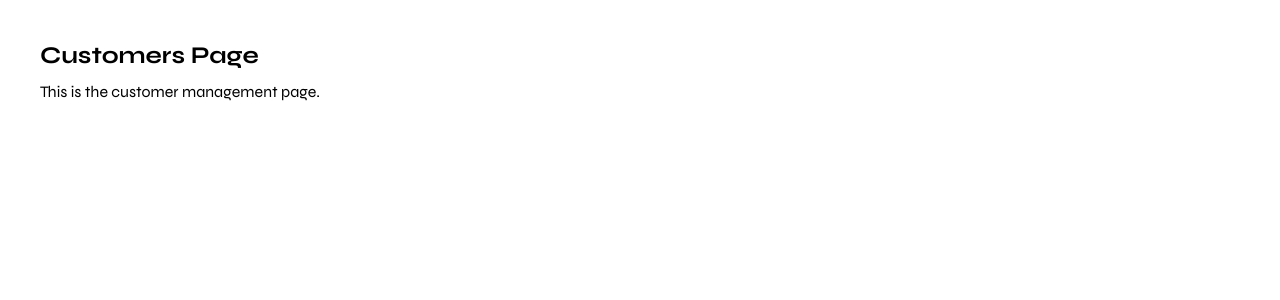
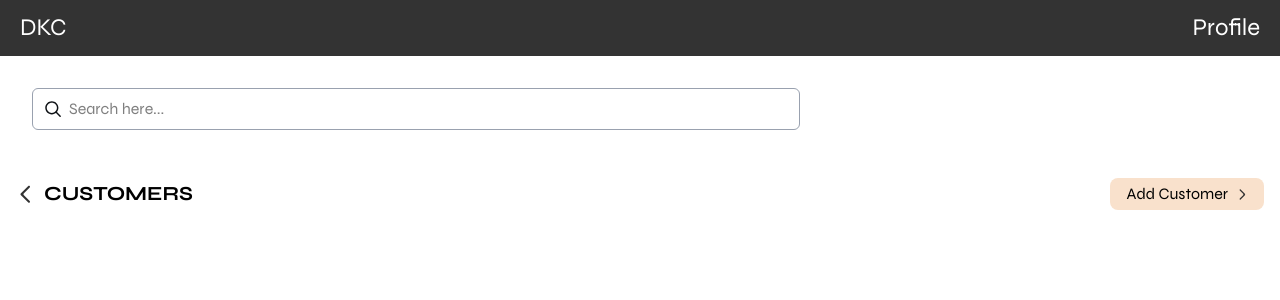
Before and after one commit to kartiksathwara/POS, a React (Vite) app: page /customer in a window 1280 px wide. Shown: the top 300 px of the page. Built offline with nearby package versions, Linux system fonts and the light colour scheme.

Commit message:
customer ui

```diff
--- a/index.html
+++ b/index.html
@@ -5,8 +5,9 @@
   <meta charset="UTF-8" />
   <link rel="icon" type="image/svg+xml" href="/vite.svg" />
   <meta name="viewport" content="width=device-width, initial-scale=1.0" />
-  <title>Vite + React + TS</title>
+  <title>POS-DKC</title>
   <link href="https://fonts.googleapis.com/css2?family=Syne:wght@400..800&display=swap" rel="stylesheet" />
+  <link href="https://fonts.googleapis.com/icon?family=Material+Icons" rel="stylesheet">
 </head>
 
 <body>
--- a/src/components/Customers.tsx
+++ b/src/components/Customers.tsx
@@ -1,11 +1,36 @@
+import Header from "./Header"
+import SearchBar from "./SearchBar"
 
 const Customers = () => {
-  return (
-	<div className="p-10">
-	<h1 className="text-2xl font-bold">Customers Page</h1>
-	<p className="mt-2">This is the customer management page.</p>
-  </div>
-  )
+	return (
+		<div>
+			<Header />
+			<div>
+				<div>
+					<SearchBar />
+					<div className="flex justify-between items-center p-4">
+						<div className="flex items-center">
+							<span className=" mr-2">
+								<svg xmlns="http://www.w3.org/2000/svg" width="20" height="21" viewBox="0 0 20 21" fill="none">
+									<path d="M12.2665 1.98191C12.6666 1.58183 13.3186 1.59307 13.7047 2.0067L13.7437 2.04845C14.1096 2.44049 14.1011 3.05137 13.7244 3.43311L7.69142 9.54765C7.3072 9.93706 7.3072 10.5629 7.69142 10.9523L13.7244 17.0669C14.1011 17.4486 14.1096 18.0595 13.7437 18.4516L13.7047 18.4933C13.3186 18.9069 12.6666 18.9182 12.2665 18.5181L4.70554 10.9571C4.31502 10.5666 4.31502 9.93342 4.70554 9.54289L12.2665 1.98191Z" fill="#333333" />
+								</svg>
+							</span>
+							<h1 className="text-xl font-bold">CUSTOMERS</h1>
+						</div>
+						<button className="bg-(--buttonbg) text-black py-1 px-4 rounded-lg flex items-center">
+							Add Customer
+							<span className="ml-2">
+								<svg xmlns="http://www.w3.org/2000/svg" width="12" height="13" viewBox="0 0 12 13" fill="none">
+									<path d="M4.65207 1.55133C4.40515 1.30441 4.00273 1.31135 3.76447 1.56663C3.53864 1.80859 3.54387 2.18561 3.77633 2.42121L7.10737 5.79726C7.49159 6.18667 7.49159 6.81254 7.10737 7.20195L3.77633 10.578C3.54387 10.8136 3.53864 11.1906 3.76447 11.4326C4.00273 11.6879 4.40515 11.6948 4.65207 11.4479L8.89324 7.20672C9.28377 6.81619 9.28377 6.18303 8.89324 5.7925L4.65207 1.55133Z" fill="#333333" />
+								</svg>
+							</span>
+						</button>
+					</div>
+					<div></div>
+				</div>
+			</div>
+		</div>
+	)
 }
 
 export default Customers
--- a/src/index.css
+++ b/src/index.css
@@ -4,6 +4,7 @@
 	--main: #333333;
 	--primary:#EBDFD1;
 	--secondary: #E9E8E6;
+	--buttonbg: #F9E1CC;
 
 }
 * {
```
